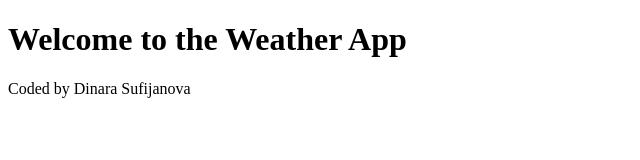
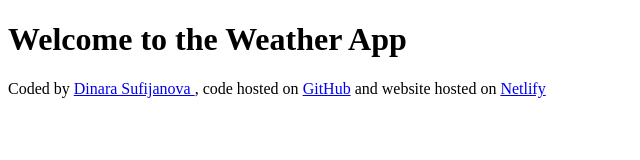
Before and after one commit to DinaSof/7weather, a plain HTML site: page index.html in a window 1280 px wide. Shown: the whole page, without its empty margins (0-640 px from the left). Drawn offline with Linux system fonts and the light colour scheme.

Commit message:
Links to footer

```diff
--- a/index.html
+++ b/index.html
@@ -9,7 +9,11 @@
 
 <body>
     <h1>Welcome to the Weather App</h1>
-    <footer>Coded by Dinara Sufijanova</footer>
+    <footer>Coded by
+        <a href="https://github.com/DinaSof"> Dinara Sufijanova </a>, code hosted on
+        <a href="https://github.com/DinaSof/7weather"> GitHub</a> and website hosted on
+        <a href="https://7weather.netlify.app/"> Netlify</a>
+    </footer>
 </body>
 
 </html>
```
